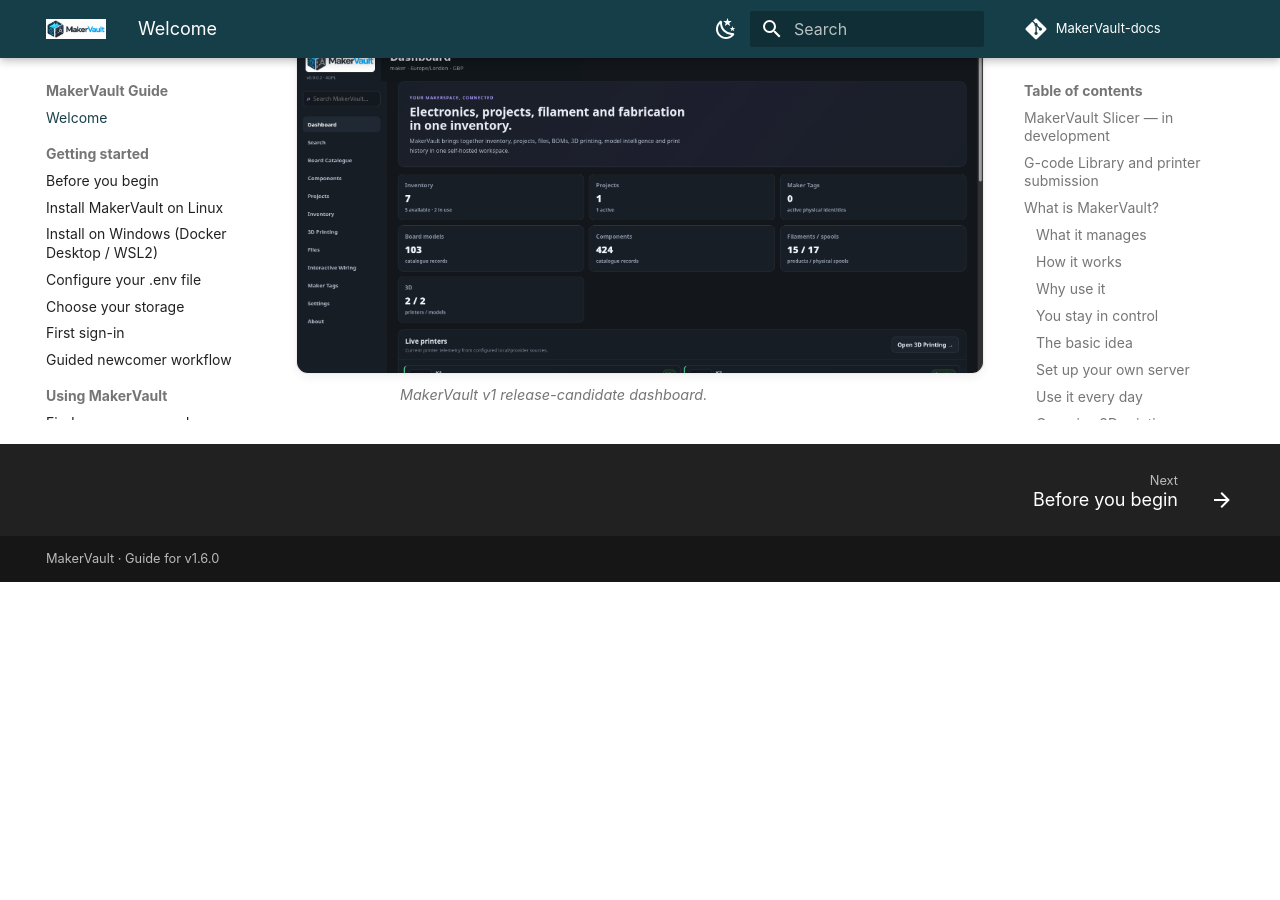
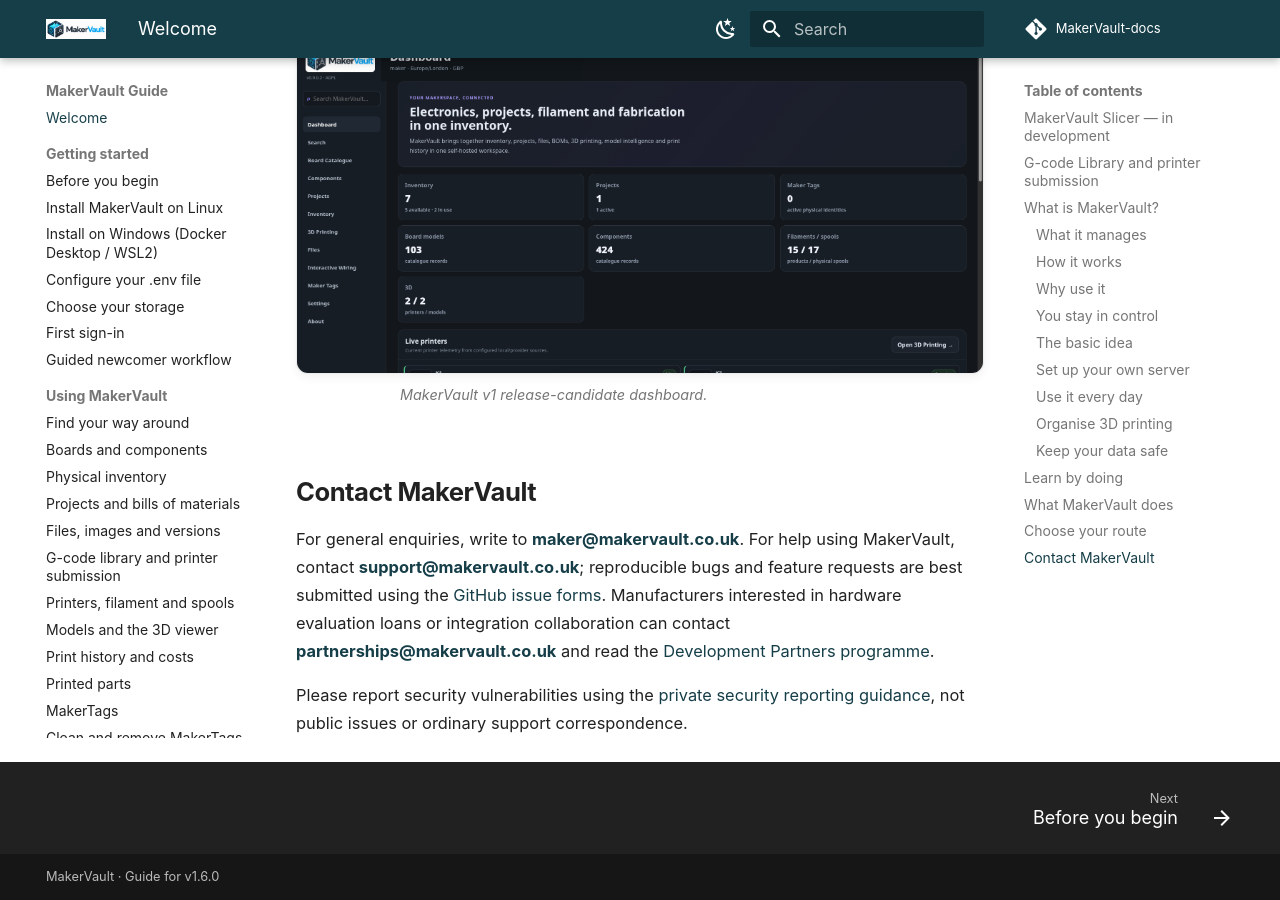
Before and after one commit to gavrd7/MakerVault-docs, an MkDocs documentation site: the page built from docs/guide/index.md, in a window 1280 px wide and 900 px high, scrolled down 5806 px. Built offline with MkDocs 1.6.1 and Material for MkDocs 9.7.7, drawn with Linux system fonts in a browser that asks for light colours; comment, search, counter and statistics services are not loaded; before the commit the page ends 6388 px from its top, so only the background shows below that.

Commit message:
docs: retain published contact and support section alongside slicer guide

```diff
--- a/docs/guide/index.md
+++ b/docs/guide/index.md
@@ -161,3 +161,9 @@ Use the interactive search above or the search icon in the header to find a feat
   ![MakerVault dashboard showing workspace totals and live-printer information.](assets/screenshots/dashboard-overview.png)
   <figcaption>MakerVault v1 release-candidate dashboard.</figcaption>
 </figure>
+
+## Contact MakerVault
+
+For general enquiries, write to **[maker@makervault.co.uk](mailto:maker@makervault.co.uk)**. For help using MakerVault, contact **[support@makervault.co.uk](mailto:support@makervault.co.uk)**; reproducible bugs and feature requests are best submitted using the [GitHub issue forms](https://github.com/gavrd7/MakerVault/issues/new/choose). Manufacturers interested in hardware evaluation loans or integration collaboration can contact **[partnerships@makervault.co.uk](mailto:partnerships@makervault.co.uk)** and read the [Development Partners programme](https://github.com/gavrd7/MakerVault/blob/main/DEVELOPMENT_PARTNERS.md).
+
+Please report security vulnerabilities using the [private security reporting guidance](https://github.com/gavrd7/MakerVault/blob/main/SECURITY.md), not public issues or ordinary support correspondence.
```
